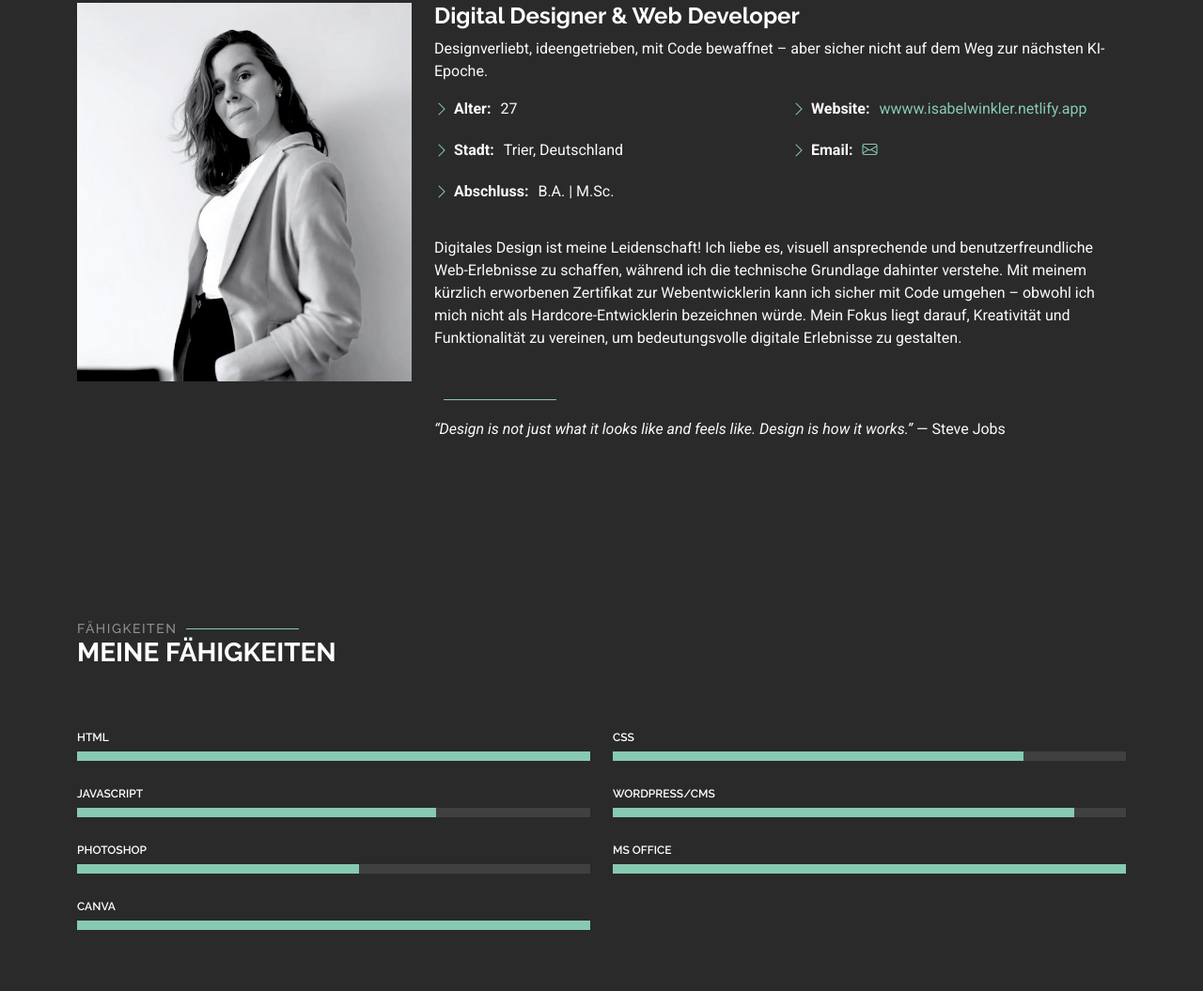
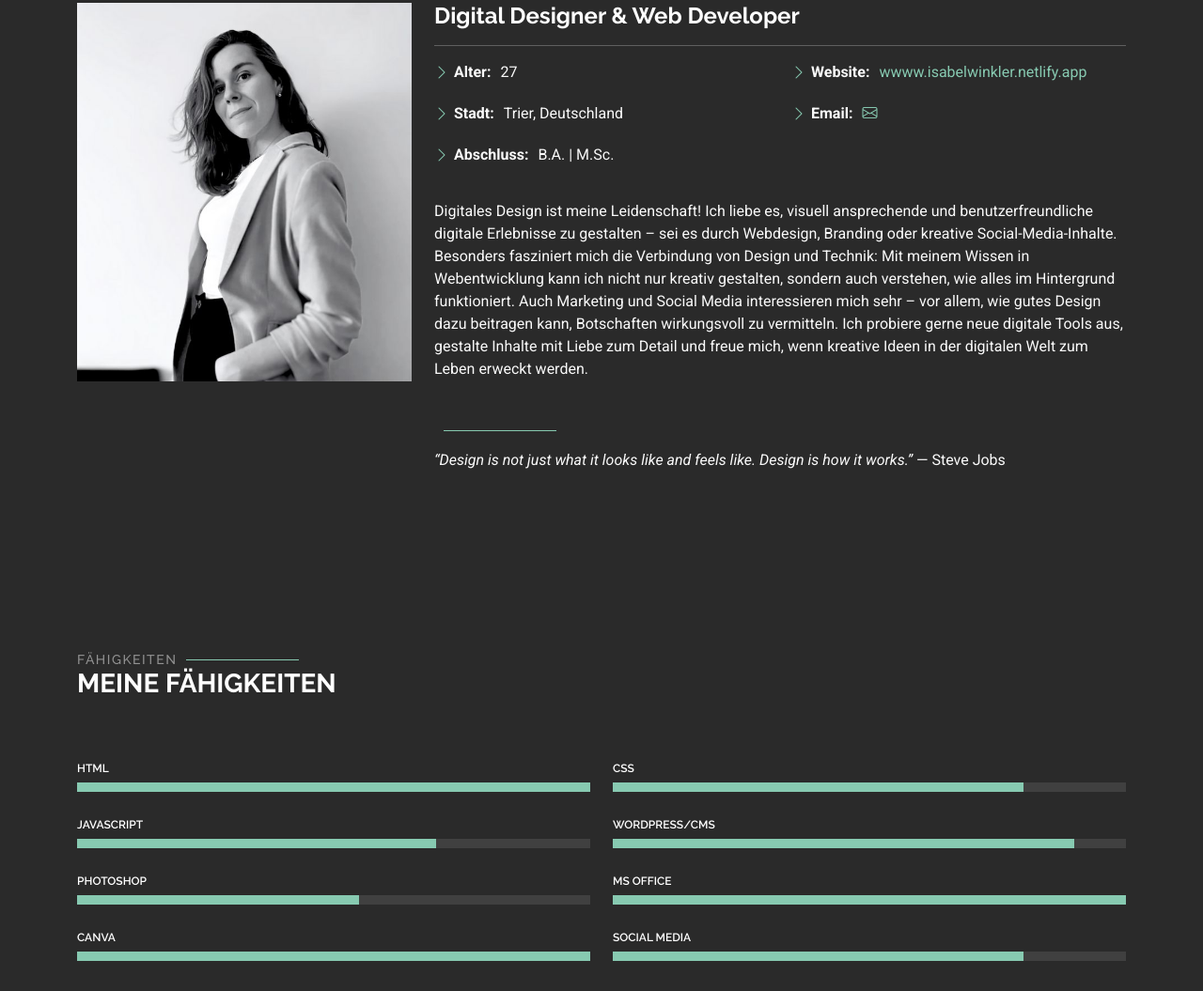
Before and after one commit to easywinkler/isabelwinkler, a plain HTML site: page index.html in a window 1280 px wide. Shown: the part 857-1912 px from the top of the page at 94% size. Drawn offline with Linux system fonts and the light colour scheme.

Commit message:
Anpassungen

```diff
--- a/index.html
+++ b/index.html
@@ -121,8 +121,7 @@
             <div class="col-lg-8 content">
               <h2>Digital Designer &amp; Web Developer</h2>
               <p>
-                Designverliebt, ideengetrieben, mit Code bewaffnet – aber sicher
-                nicht auf dem Weg zur nächsten KI-Epoche.<br />
+                <hr>
               </p>
               <div class="row">
                 <div class="col-lg-6">
@@ -164,14 +163,7 @@
                 </div>
               </div>
               <p class="py-3">
-                Digitales Design ist meine Leidenschaft! Ich liebe es, visuell
-                ansprechende und benutzerfreundliche Web-Erlebnisse zu schaffen,
-                während ich die technische Grundlage dahinter verstehe. Mit
-                meinem kürzlich erworbenen Zertifikat zur Webentwicklerin kann
-                ich sicher mit Code umgehen – obwohl ich mich nicht als
-                Hardcore-Entwicklerin bezeichnen würde. Mein Fokus liegt darauf,
-                Kreativität und Funktionalität zu vereinen, um bedeutungsvolle
-                digitale Erlebnisse zu gestalten.
+                Digitales Design ist meine Leidenschaft! Ich liebe es, visuell ansprechende und benutzerfreundliche digitale Erlebnisse zu gestalten – sei es durch Webdesign, Branding oder kreative Social-Media-Inhalte. Besonders fasziniert mich die Verbindung von Design und Technik: Mit meinem Wissen in Webentwicklung kann ich nicht nur kreativ gestalten, sondern auch verstehen, wie alles im Hintergrund funktioniert. Auch Marketing und Social Media interessieren mich sehr – vor allem, wie gutes Design dazu beitragen kann, Botschaften wirkungsvoll zu vermitteln. Ich probiere gerne neue digitale Tools aus, gestalte Inhalte mit Liebe zum Detail und freue mich, wenn kreative Ideen in der digitalen Welt zum Leben erweckt werden.
               </p>
               <div class="section-title">
                 <h3></h3>
@@ -306,6 +298,22 @@
                     class="progress-bar"
                     role="progressbar"
                     aria-valuenow="100"
+                    aria-valuemin="0"
+                    aria-valuemax="100"
+                  ></div>
+                </div>
+              </div>
+              <!-- End Skills Item -->
+
+              <div class="progress">
+                <span class="skill"
+                  ><span>Social Media</span> <i class="val"></i
+                ></span>
+                <div class="progress-bar-wrap">
+                  <div
+                    class="progress-bar"
+                    role="progressbar"
+                    aria-valuenow="80"
                     aria-valuemin="0"
                     aria-valuemax="100"
                   ></div>
```
Also changed, not shown: index-en.html (+18 -9 lines).
